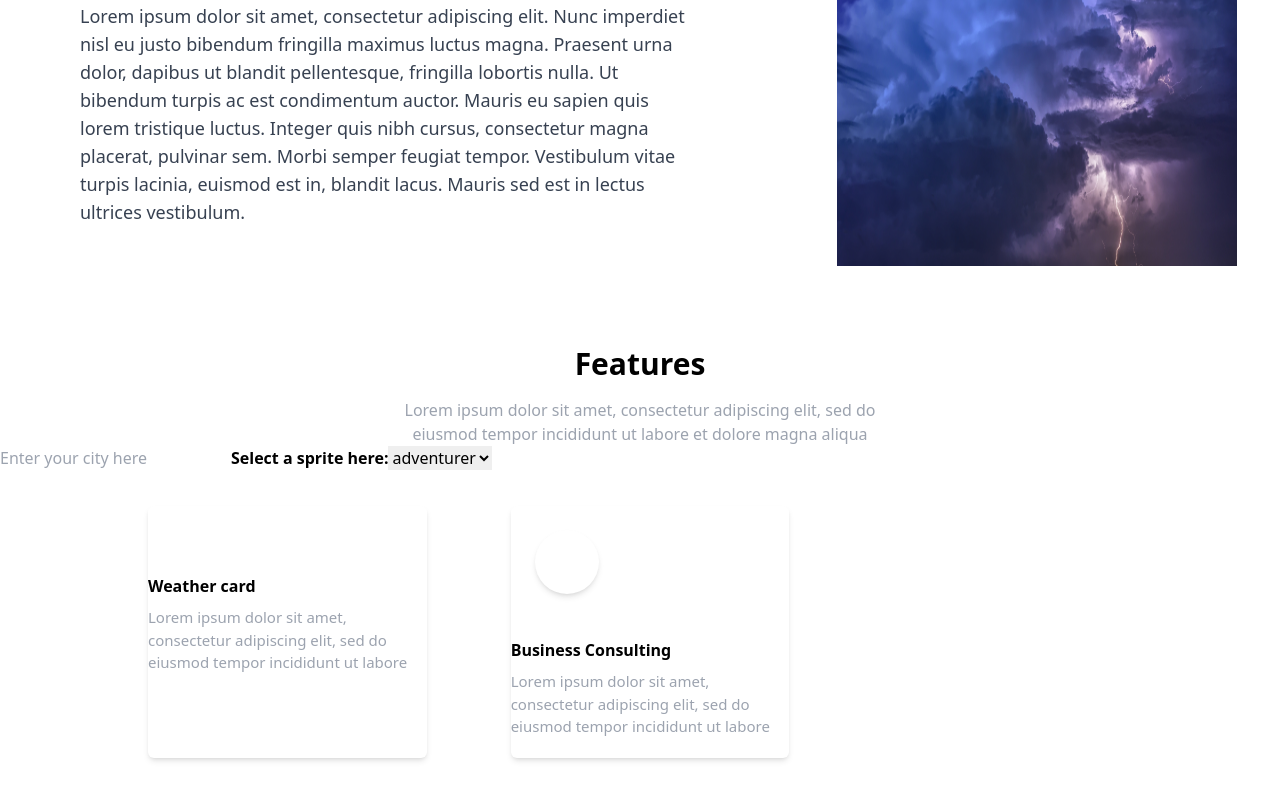
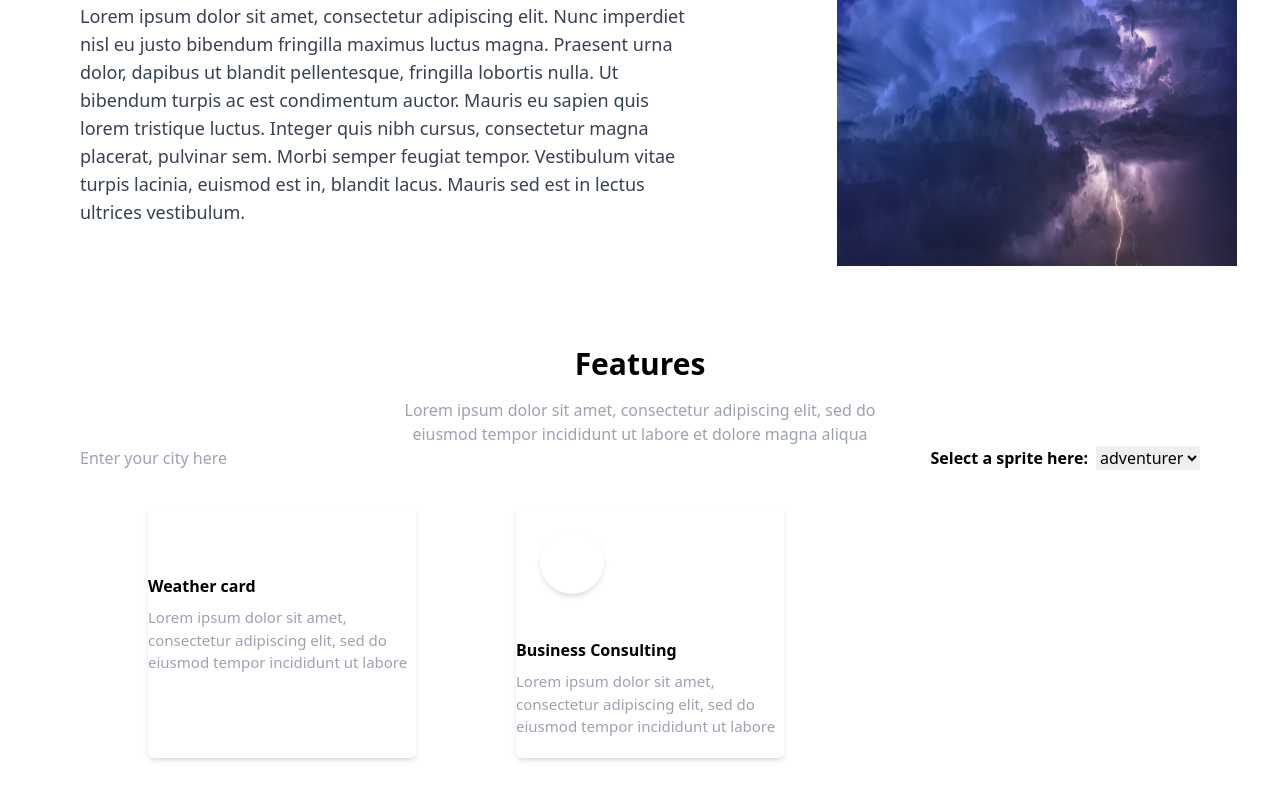
Before and after one commit to 6-afrika/mini_project_3_team_3, a Next.js app: page / in a window 1280 px wide. Shown: the part 294-1094 px from the top of the page. Built offline with nearby package versions, Linux system fonts and the light colour scheme.

Commit message:
Features Edits

```diff
--- a/components/Features.jsx
+++ b/components/Features.jsx
@@ -39,15 +39,16 @@ const Features = () => {
             </div>
 
 
-            <div className='flex'>
+            <div className='flex justify-between mr-20'>
                 <div>
                     <input
-                        className="form-control"
+                        className="ml-20"
                         value={seed}
                         onChange={handleInputChange}
                         placeholder="Enter your city here"
                     />
                 </div>
+                <div className='flex gap-2'>
                     <h6 className="font-semibold">Select a sprite here:  </h6>
                     <select onChange={handleFilterChange} >
                         {filters.map((value, index) => (
@@ -57,8 +58,9 @@ const Features = () => {
                         ))}
                     </select>
                 </div>
+            </div>
 
-            <div className="container mb-25 mt-5 mx-auto grid grid-cols-1 md:grid-cols-2 lg:grid-cols-3 gap-16 max-w-screen-lg ">
+            <div className="container mb-25 mt-5 mx-auto grid grid-cols-1 md:grid-cols-2 lg:grid-cols-3 gap-20 max-w-screen-lg ">
 
                 <div className="flex flex-col ml-5 mt-4 rounded-md shadow-md bg-white lg:mb-16">
                     <div className="p-6 flex flex-col">
```
Lines whose indentation alone changed are shown as unchanged.
